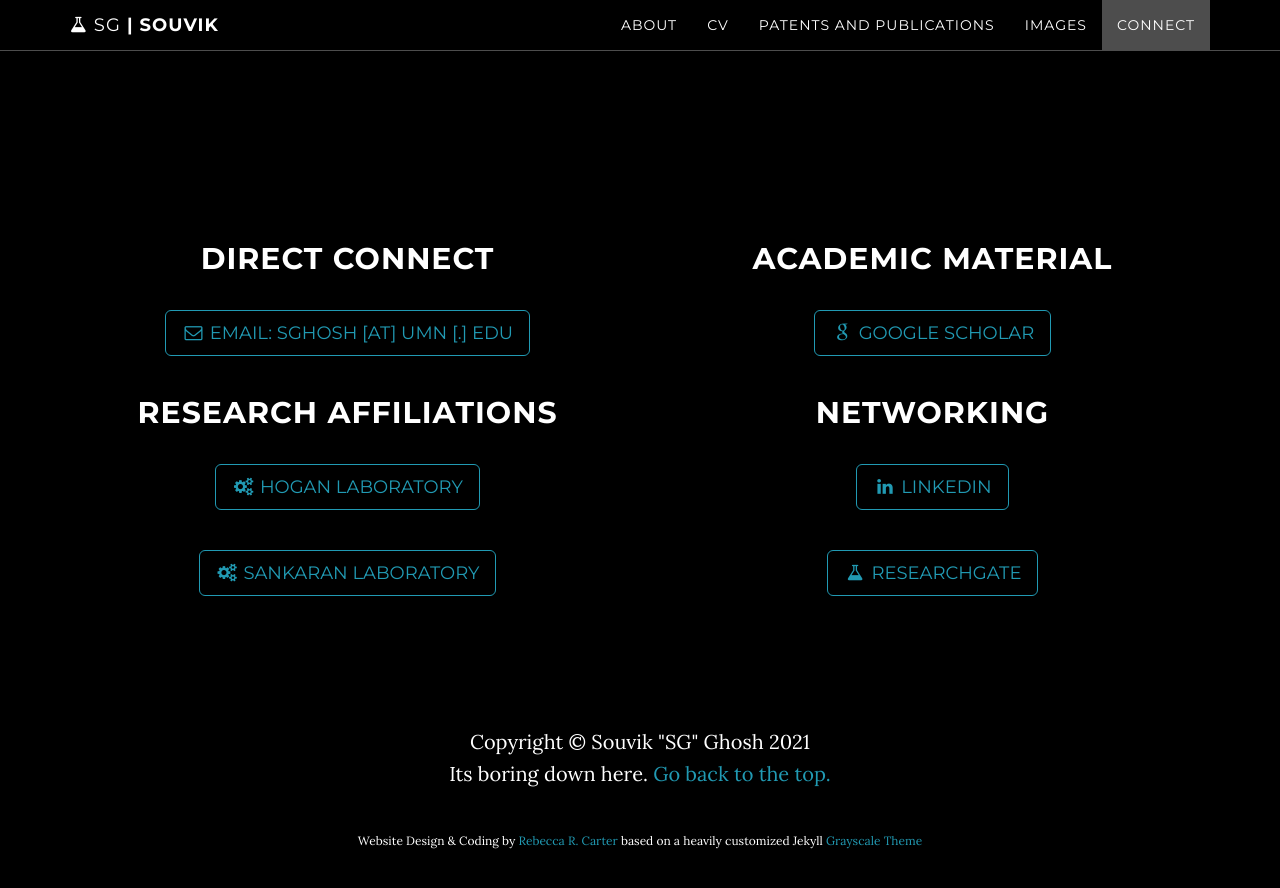
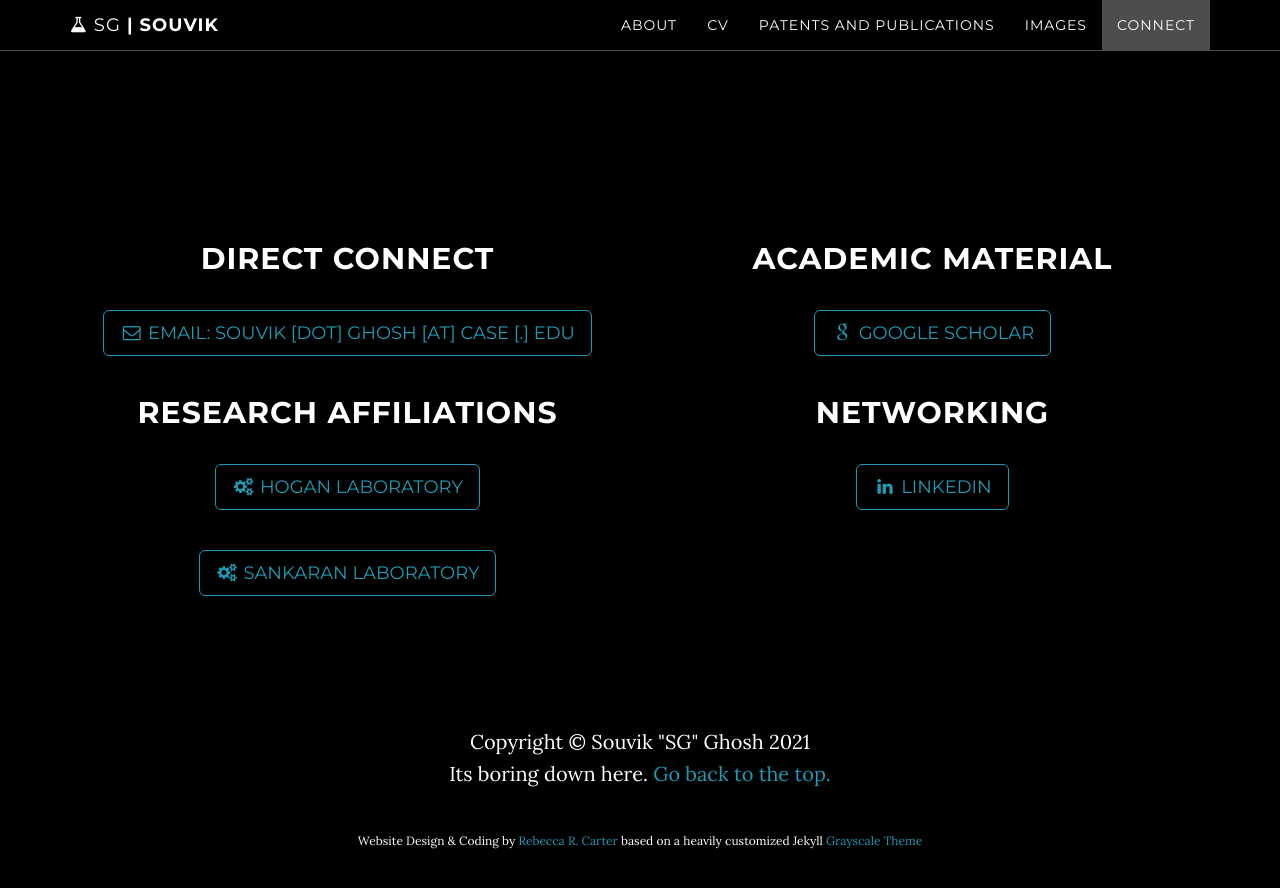
Before and after one commit to SouvikSG/souviksg.github.io, a Jekyll site: the page built from index.html, in a window 1280 px wide and 900 px high, scrolled down 8611 px. Shown: the top 888 px of the window. Built offline with Jekyll 4.4.1, drawn with Linux system fonts in a browser that asks for light colours.

Commit message:
Update connect.html

```diff
--- a/_includes/connect.html
+++ b/_includes/connect.html
@@ -6,7 +6,7 @@
                 <h2>Direct Connect</h2>
 <!--<p><a href="mailto:sghosh@umn.edu" class="btn btn-default btn-lg">
  <i class="fa fa-envelope-o fa-fw"></i> <span class="network-name">Email</span></a></p>-->
-<p> <a class="btn btn-default btn-lg"> <i class="fa fa-envelope-o fa-fw"></i> <span class="network-name">Email: sghosh [at] umn [.] edu</span></a></p>
+<p> <a class="btn btn-default btn-lg"> <i class="fa fa-envelope-o fa-fw"></i> <span class="network-name">Email: souvik [dot] ghosh [at] case [.] edu</span></a></p>
 
 		    <br></br>
 
@@ -31,8 +31,7 @@
 
 	        	<p><a target="_blank" href="https://www.linkedin.com/pub/souvik-ghosh/20/769/731" class="btn btn-default btn-lg">
                            <i class="fa fa-linkedin fa-fw"></i> <span class="network-name">LinkedIn</span></a></p><br></br>
-	        	<p><a target="_blank" href="http://www.researchgate.net/profile/Souvik_Ghosh4" class="btn btn-default btn-lg">
-                           <i class="fa fa-flask fa-fw"></i> <span class="network-name">ResearchGate</span></a></p>
+
 
 	    </div>
 
```
